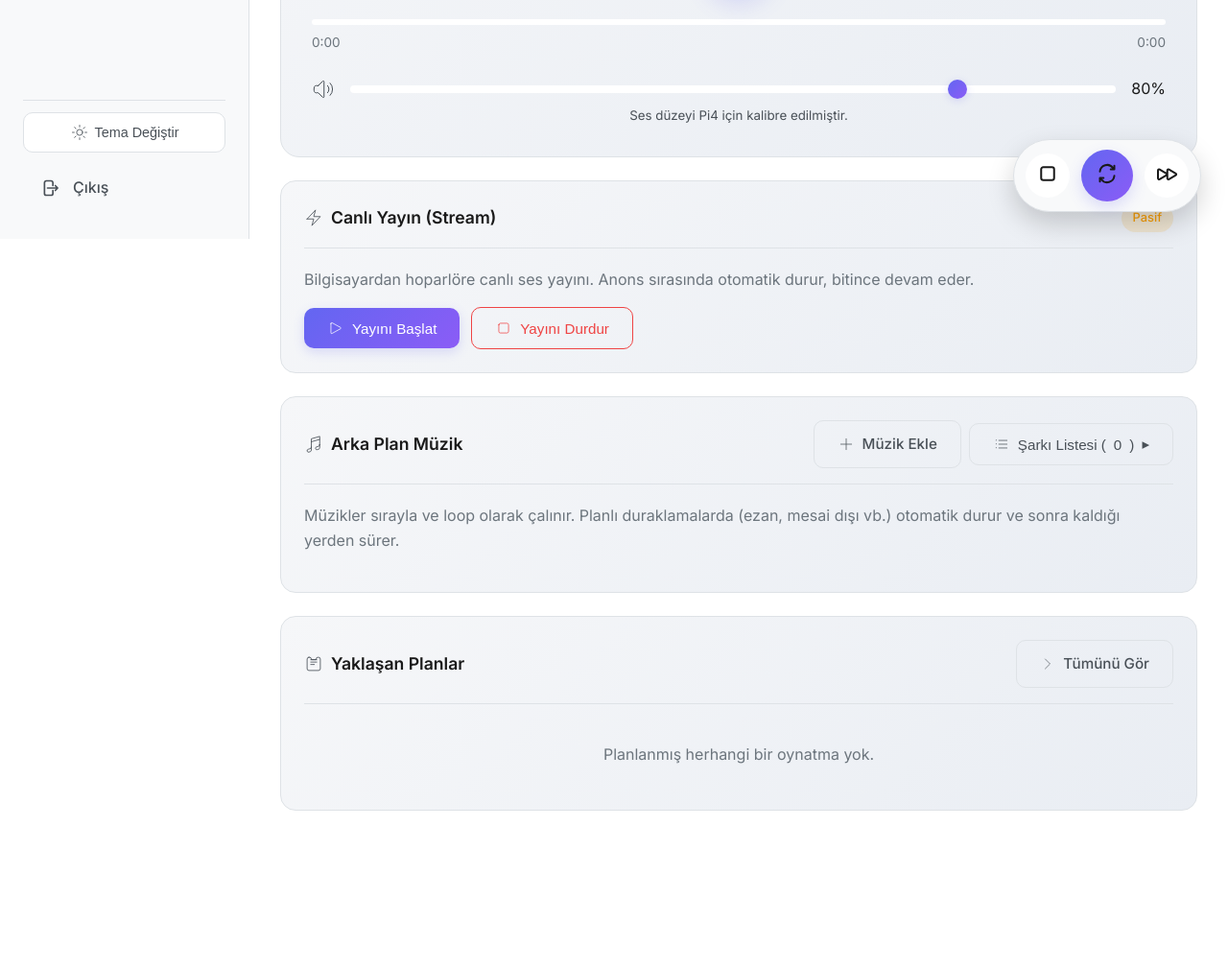
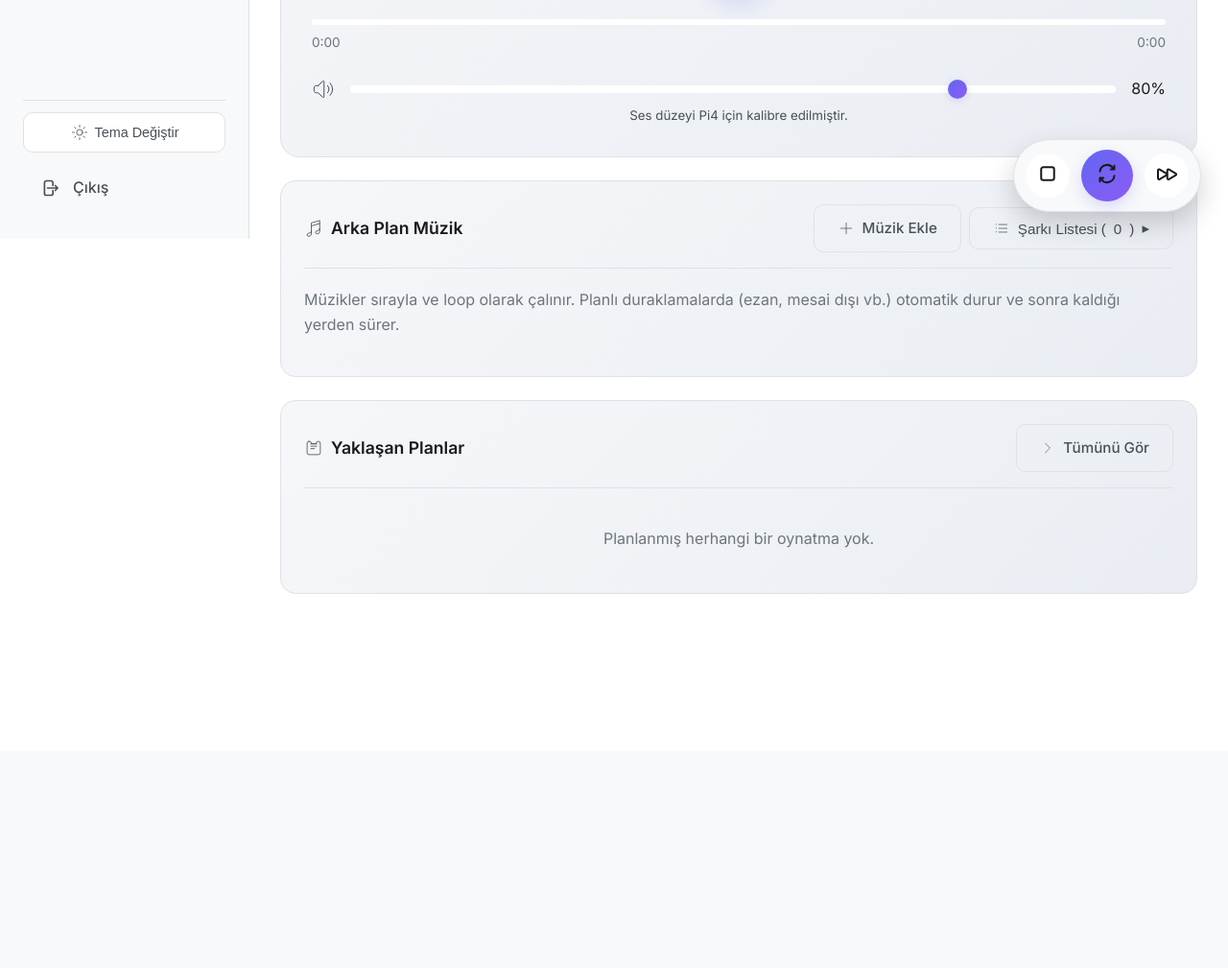
Before and after one commit to berkaybakac/announceflow, a Flask app: page / in a window 1280 px wide. Shown: the part 551-1560 px from the top of the page at 96% size. After the commit the page ends 1170 px from the top, so only its background shows below. Run offline with Flask 3, Linux system fonts and the light colour scheme; the visitor is signed in with stand-in values (Sample User, id 1); data comes from the database, SQL or seed files in the repository; data that the repository does not hold is empty; some libraries are stand-ins or nearby versions.

Commit message:
web: remove stream card and client-side stream controls from dashboard
- Remove Live Stream card from now-playing page\n- Remove streamControl() JS and stream status polling calls\n- Keep backend stream endpoints intact for agent EXE control

```diff
--- a/templates/index.html
+++ b/templates/index.html
@@ -69,54 +69,6 @@
         <small style="color: var(--text-secondary); margin-top: 4px; display: block;">Ses düzeyi Pi4 için kalibre
             edilmiştir.</small>
     </div>
-</div>
-
-<!-- Canlı Yayın Kontrolü -->
-<div class="card animate-in" style="margin-top: 24px;" x-data="streamControl()" x-init="init()">
-    <div class="card-header">
-        <h3 class="card-title" style="display: flex; align-items: center; gap: 8px;">
-            <svg fill="none" viewBox="0 0 24 24" stroke="currentColor"
-                style="width: 20px; height: 20px; color: var(--text-secondary);">
-                <path stroke-linecap="round" stroke-linejoin="round"
-                    d="M3.75 13.5l10.5-11.25L12 10.5h8.25L9.75 21.75 12 13.5H3.75z" />
-            </svg>
-            Canlı Yayın (Stream)
-        </h3>
-        <div style="display: flex; align-items: center; gap: 10px;">
-            <span class="badge" :class="isActive ? 'badge-success' : 'badge-warning'"
-                x-text="isActive ? 'Aktif' : 'Pasif'" style="font-size: 0.8rem;"></span>
-        </div>
-    </div>
-
-    <p style="color: var(--text-muted); margin-bottom: 16px;">
-        Bilgisayardan hoparlöre canlı ses yayını. Anons sırasında otomatik durur, bitince devam eder.
-    </p>
-
-    <div style="display: flex; gap: 12px; align-items: center; flex-wrap: wrap;">
-        <button class="btn btn-primary" @click="start()" :disabled="loading || isActive">
-            <svg fill="none" viewBox="0 0 24 24" stroke="currentColor" style="width: 18px; height: 18px;">
-                <path stroke-linecap="round" stroke-linejoin="round"
-                    d="M5.25 5.653c0-.856.917-1.398 1.667-.986l11.54 6.348a1.125 1.125 0 010 1.971l-11.54 6.347a1.125 1.125 0 01-1.667-.985V5.653z" />
-            </svg>
-            <span x-text="loading && !isActive ? 'Başlatılıyor...' : 'Yayını Başlat'"></span>
-        </button>
-        <button class="btn btn-outline" @click="stop()" :disabled="loading || !isActive"
-            style="border-color: #ef4444; color: #ef4444;">
-            <svg fill="none" viewBox="0 0 24 24" stroke="currentColor" style="width: 18px; height: 18px;">
-                <path stroke-linecap="round" stroke-linejoin="round"
-                    d="M5.25 7.5A2.25 2.25 0 017.5 5.25h9a2.25 2.25 0 012.25 2.25v9a2.25 2.25 0 01-2.25 2.25h-9a2.25 2.25 0 01-2.25-2.25v-9z" />
-            </svg>
-            <span x-text="loading && isActive ? 'Durduruluyor...' : 'Yayını Durdur'"></span>
-        </button>
-    </div>
-
-    <template x-if="lastError">
-        <div
-            style="margin-top: 12px; padding: 10px; background: var(--bg-input); border-radius: 8px; border-left: 3px solid #ef4444;">
-            <span style="color: #ef4444; font-size: 0.85rem;" x-text="lastError"></span>
-        </div>
-    </template>
-
 </div>
 
 <!-- Arka Plan Müzik Bölümü -->
@@ -634,78 +586,6 @@
 
     runNowPlayingPoll();
 
-    // ============ CANLI YAYIN (STREAM) KONTROLÜ ============
-
-    function streamControl() {
-        return {
-            isActive: false,
-            state: 'idle',
-            senderConnected: false,
-            loading: false,
-            lastError: null,
-            pollTimer: null,
-
-            init() {
-                this.fetchStatus();
-                this.pollTimer = setInterval(() => this.fetchStatus(), 5000);
-            },
-
-            async fetchStatus() {
-                try {
-                    const resp = await fetch('/api/stream/status');
-                    if (!resp.ok) return;
-                    const data = await resp.json();
-                    this.isActive = data.active || false;
-                    this.state = data.state || 'idle';
-                    this.senderConnected = data.active && data.state === 'live';
-                    this.lastError = data.last_error || null;
-                } catch (e) {
-                    // Silent fail on poll
-                }
-            },
-
-            async start() {
-                this.loading = true;
-                this.lastError = null;
-                try {
-                    const resp = await fetchAction('/api/stream/start', { method: 'POST' }, 15000);
-                    const data = await resp.json().catch(() => ({}));
-                    if (resp.ok && data.success) {
-                        await this.fetchStatus();
-                    } else {
-                        this.lastError = data.error || 'Yayın başlatılamadı';
-                    }
-                } catch (e) {
-                    this.lastError = 'Sunucuya ulaşılamadı';
-                } finally {
-                    this.loading = false;
-                }
-            },
-
-            async stop() {
-                this.loading = true;
-                this.lastError = null;
-                try {
-                    const resp = await fetchAction('/api/stream/stop', { method: 'POST' }, 15000);
-                    const data = await resp.json().catch(() => ({}));
-                    if (resp.ok && data.success) {
-                        await this.fetchStatus();
-                    } else {
-                        this.lastError = data.error || 'Yayın durdurulamadı';
-                    }
-                } catch (e) {
-                    this.lastError = 'Sunucuya ulaşılamadı';
-                } finally {
-                    this.loading = false;
-                }
-            },
-
-            destroy() {
-                if (this.pollTimer) clearInterval(this.pollTimer);
-            }
-        }
-    }
-
     // ============ ŞARKI LİSTESİ FONKSİYONLARI ============
 
     // XSS prevention: escape HTML special characters
```
